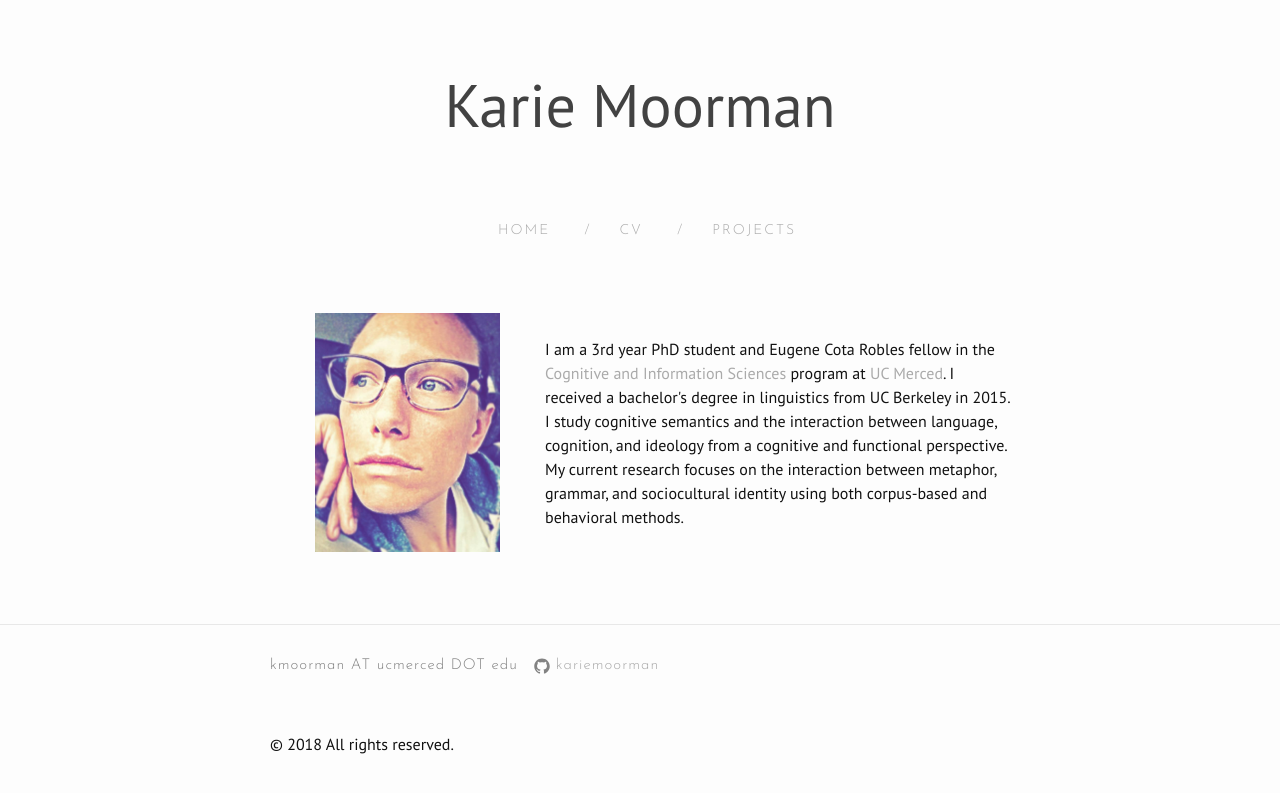
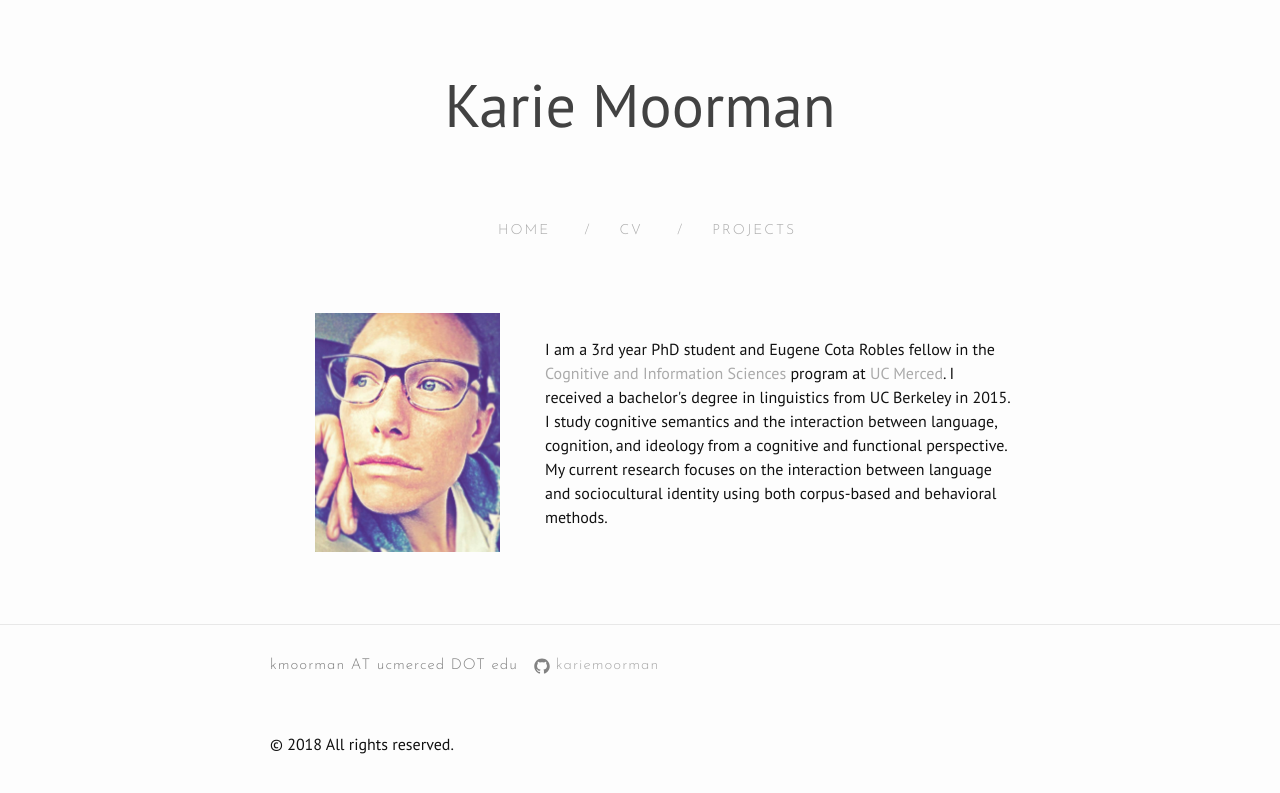
Before and after one commit to kariemoorman/kariemoorman.github.io, a Jekyll site: the page built from index.html, in a window 1280 px wide. Shown: the top 793 px of the page. Built offline with Jekyll 4.4.1, drawn with Linux system fonts in a browser that asks for light colours; nearby versions of some CDN libraries; the list of posts is cut into pages by our own code.

Commit message:
Update index.html

```diff
--- a/index.html
+++ b/index.html
@@ -20,7 +20,7 @@ layout: default
 <br>
   <p>I am a 3rd year PhD student and Eugene Cota Robles fellow in the <a href="http://cogsci.ucmerced.edu" target="_blank">Cognitive and Information Sciences</a> program at <a href="https://s.hdnux.com/photos/21/12/47/4499926/3/920x920.jpg" target="_blank">UC Merced</a>. I received a bachelor's degree in linguistics from UC Berkeley in 2015.
       I study cognitive semantics and the interaction between language, cognition,
-      and ideology from a cognitive and functional perspective. My current research focuses on the interaction between metaphor, grammar, and sociocultural identity
+      and ideology from a cognitive and functional perspective. My current research focuses on the interaction between language and sociocultural identity
       using both corpus-based and behavioral methods.
       </p>
 </body>
```
